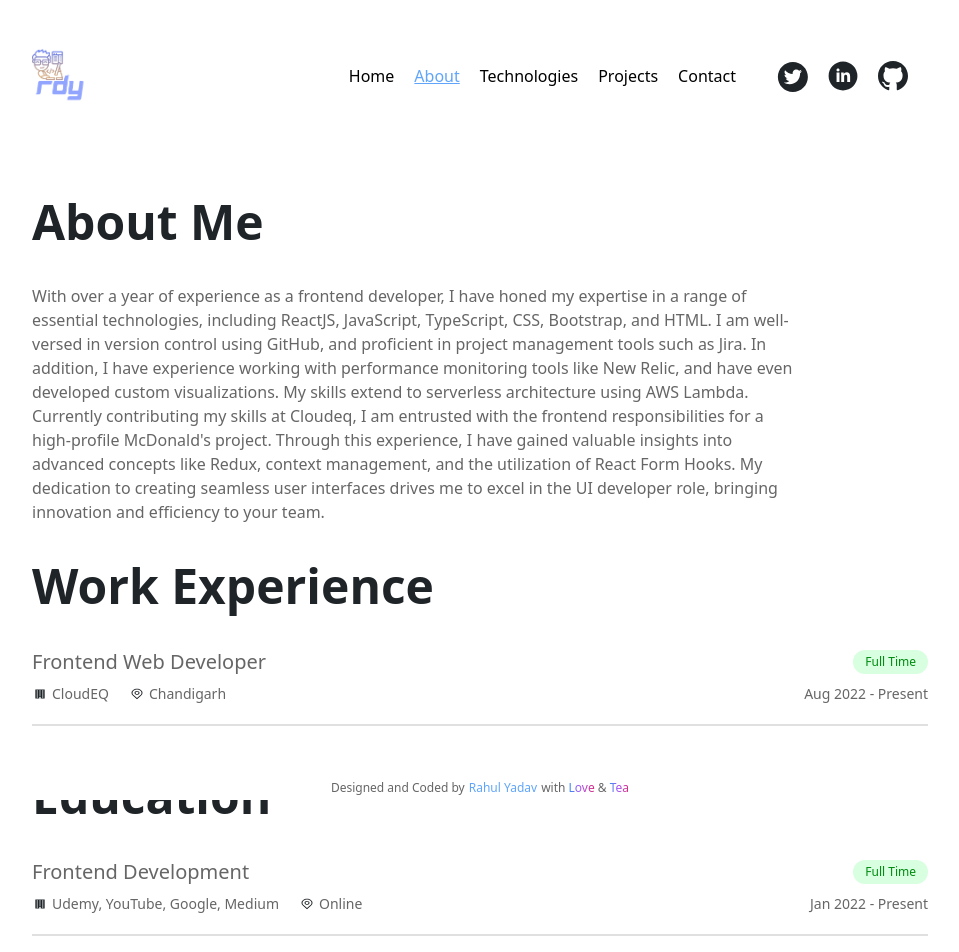
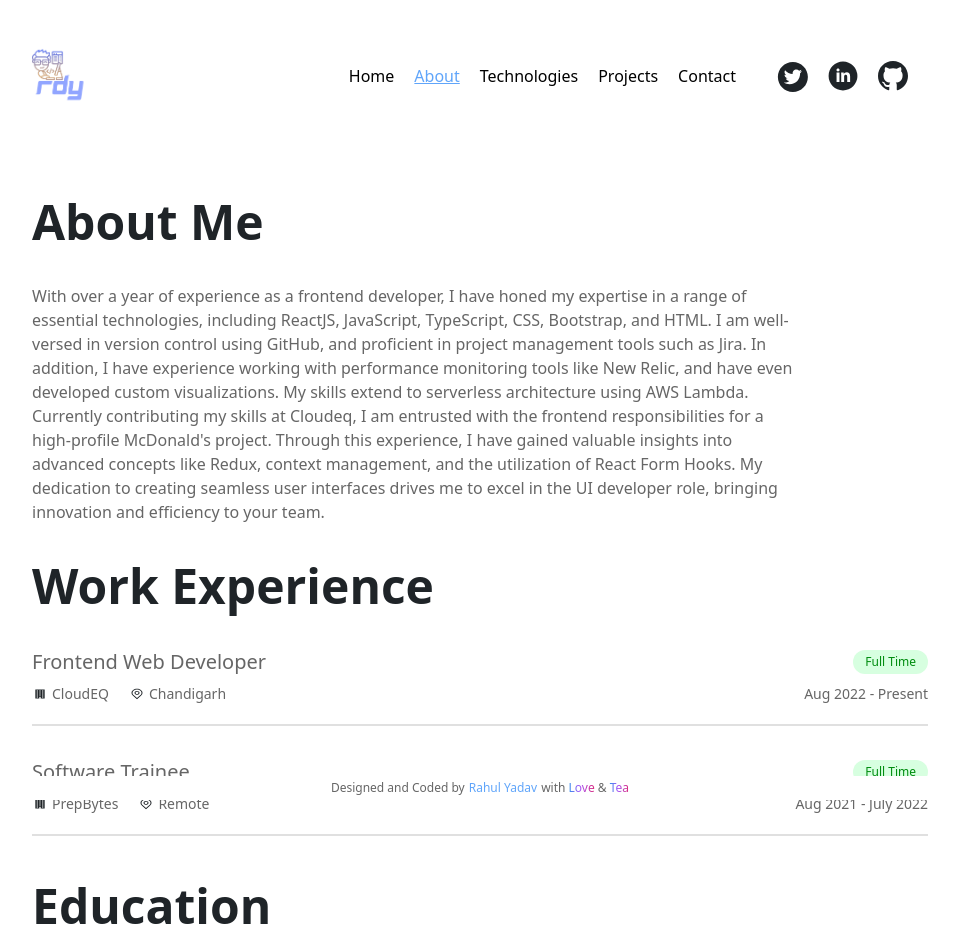
Before and after one commit to Electrifire-123/portfolio, a React (Create React App) app: page /about in a window 1280 px wide. Shown: the top 952 px of the page, without its empty margins (160-1119 px from the left). Built offline with nearby package versions, Linux system fonts and the light colour scheme.

Commit message:
Update Details.ts
Work experience update

```diff
--- a/src/Details.ts
+++ b/src/Details.ts
@@ -84,6 +84,13 @@ export const workDetails : WorkDetails[] = [
     Location: "Chandigarh",
     Type: "Full Time",
     Duration: "Aug 2022 - Present",
+  },
+  {
+    Position: "Software Trainee",
+    Company: `PrepBytes`,
+    Location: "Remote",
+    Type: "Full Time",
+    Duration: "Aug 2021 - July 2022",
   },
 ];
 
```
